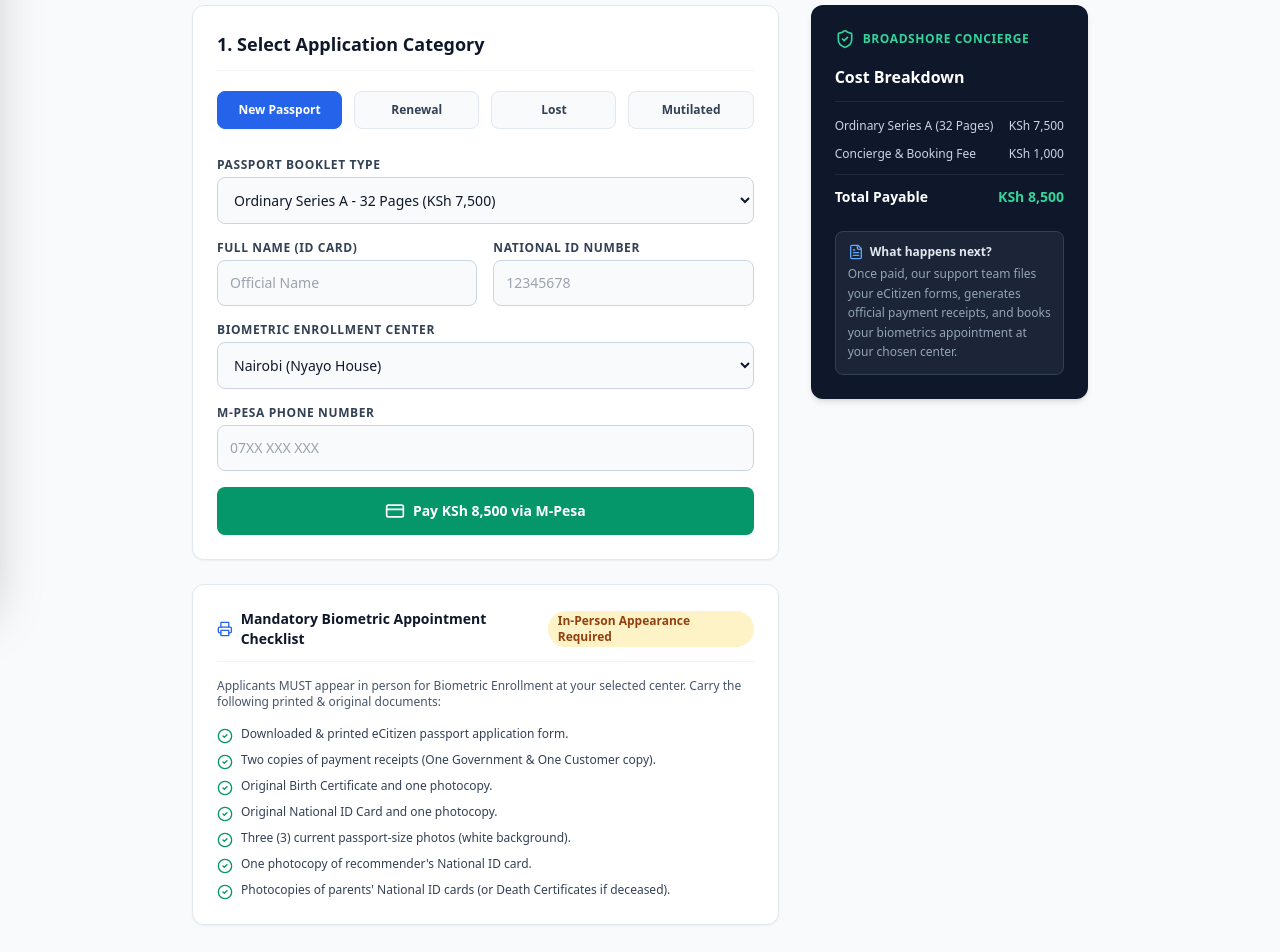
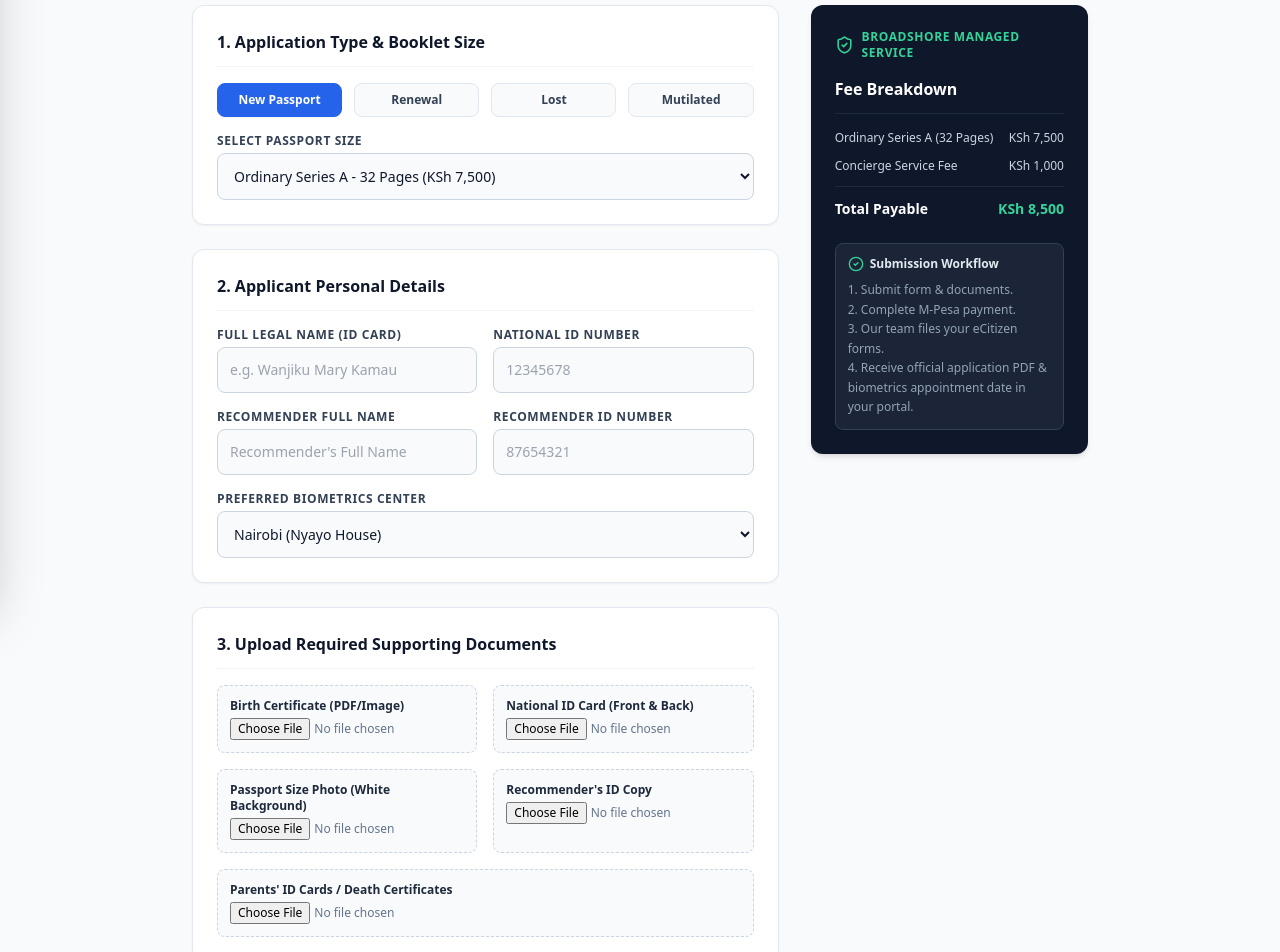
Before and after one commit to protichenoch1/broadshoree, a Next.js app: page /passport in a window 1280 px wide. Shown: the part 200-1152 px from the top of the page. Built offline with nearby package versions, Linux system fonts and the light colour scheme.

Commit message:
Refactor Passport Application Page for clarity
Updated the passport application page to enhance user experience and clarity. Changed application type labels, adjusted form submission handling, and improved document upload sections.

```diff
--- a/app/passport/page.js
+++ b/app/passport/page.js
@@ -1,7 +1,7 @@
 'use client';
 
 import { useState } from 'react';
-import { ShieldCheck, CreditCard, FileText, CheckCircle2, AlertTriangle, Printer } from 'lucide-react';
+import { ShieldCheck, CreditCard, Upload, CheckCircle2, AlertTriangle, FileText } from 'lucide-react';
 
 export default function PassportPage() {
   const [applicationType, setApplicationType] = useState('new');
@@ -9,7 +9,6 @@ export default function PassportPage() {
   const [phoneNumber, setPhoneNumber] = useState('');
   const [loading, setLoading] = useState(false);
 
-  // Broadshore concierge package pricing
   const fees = {
     series_a: { name: 'Ordinary Series A (32 Pages)', officialFee: 7500, serviceFee: 1000 },
     series_b: { name: 'Ordinary Series B (48 Pages)', officialFee: 9500, serviceFee: 1000 },
@@ -19,29 +18,31 @@ export default function PassportPage() {
   const selectedFee = fees[passportType];
   const totalAmount = selectedFee.officialFee + selectedFee.serviceFee;
 
-  const handlePayment = (e) => {
+  const handleFormSubmit = (e) => {
     e.preventDefault();
     setLoading(true);
 
     setTimeout(() => {
       setLoading(false);
-      alert(`M-Pesa STK Push sent to ${phoneNumber} for KSh ${totalAmount.toLocaleString()}. Enter your PIN to complete application assistance.`);
+      alert(`Details & documents saved! M-Pesa prompt sent to ${phoneNumber} for KSh ${totalAmount.toLocaleString()}.`);
     }, 1500);
   };
 
   return (
     <div className="max-w-4xl mx-auto space-y-8">
       <div>
-        <h1 className="text-2xl md:text-3xl font-bold text-slate-900">eCitizen Passport Guidance & Application</h1>
-        <p className="text-slate-600 text-sm mt-1">Direct assistance for eCitizen form filing, fee processing, and biometrics booking.</p>
+        <h1 className="text-2xl md:text-3xl font-bold text-slate-900">eCitizen Passport Application Portal</h1>
+        <p className="text-slate-600 text-sm mt-1">Submit your details and mandatory documents for guided eCitizen application processing.</p>
       </div>
 
-      <div className="grid grid-cols-1 lg:grid-cols-3 gap-8">
+      <form onSubmit={handleFormSubmit} className="grid grid-cols-1 lg:grid-cols-3 gap-8">
 
-        {/* Main Application Form */}
+        {/* Main Application Intake Section */}
         <div className="lg:col-span-2 space-y-6">
-          <div className="bg-white border border-slate-200 p-6 rounded-xl shadow-sm space-y-5">
-            <h2 className="text-lg font-bold text-slate-900 border-b border-slate-100 pb-3">1. Select Application Category</h2>
+
+          {/* Step 1: Category & Type */}
+          <div className="bg-white border border-slate-200 p-6 rounded-xl shadow-sm space-y-4">
+            <h2 className="text-base font-bold text-slate-900 border-b border-slate-100 pb-3">1. Application Type & Booklet Size</h2>
 
             <div className="grid grid-cols-2 sm:grid-cols-4 gap-3">
               {[
@@ -54,7 +55,7 @@ export default function PassportPage() {
                   key={cat.id}
                   type="button"
                   onClick={() => setApplicationType(cat.id)}
-                  className={`py-2.5 px-3 text-xs font-bold rounded-lg border text-center transition ${
+                  className={`py-2 px-3 text-xs font-bold rounded-lg border text-center transition ${
                     applicationType === cat.id
                       ? 'bg-blue-600 text-white border-blue-600 shadow-sm'
                       : 'bg-slate-50 text-slate-700 border-slate-200 hover:bg-slate-100'
@@ -65,9 +66,8 @@ export default function PassportPage() {
               ))}
             </div>
 
-            <form onSubmit={handlePayment} className="space-y-4 pt-2">
             <div>
-                <label className="block text-xs font-bold uppercase tracking-wider text-slate-700 mb-1">Passport Booklet Type</label>
+              <label className="block text-xs font-bold uppercase tracking-wider text-slate-700 mb-1">Select Passport Size</label>
               <select
                 value={passportType}
                 onChange={(e) => setPassportType(e.target.value)}
@@ -78,11 +78,16 @@ export default function PassportPage() {
                 <option value="series_c">Ordinary Series C - 64 Pages (KSh 12,500)</option>
               </select>
             </div>
+          </div>
+
+          {/* Step 2: Personal Details */}
+          <div className="bg-white border border-slate-200 p-6 rounded-xl shadow-sm space-y-4">
+            <h2 className="text-base font-bold text-slate-900 border-b border-slate-100 pb-3">2. Applicant Personal Details</h2>
 
             <div className="grid grid-cols-1 sm:grid-cols-2 gap-4">
               <div>
-                  <label className="block text-xs font-bold uppercase tracking-wider text-slate-700 mb-1">Full Name (ID Card)</label>
-                  <input type="text" required placeholder="Official Name" className="w-full bg-slate-50 border border-slate-300 rounded-lg p-3 text-sm text-slate-900" />
+                <label className="block text-xs font-bold uppercase tracking-wider text-slate-700 mb-1">Full Legal Name (ID Card)</label>
+                <input type="text" required placeholder="e.g. Wanjiku Mary Kamau" className="w-full bg-slate-50 border border-slate-300 rounded-lg p-3 text-sm text-slate-900" />
               </div>
               <div>
                 <label className="block text-xs font-bold uppercase tracking-wider text-slate-700 mb-1">National ID Number</label>
@@ -90,8 +95,19 @@ export default function PassportPage() {
               </div>
             </div>
 
+            <div className="grid grid-cols-1 sm:grid-cols-2 gap-4">
               <div>
-                <label className="block text-xs font-bold uppercase tracking-wider text-slate-700 mb-1">Biometric Enrollment Center</label>
+                <label className="block text-xs font-bold uppercase tracking-wider text-slate-700 mb-1">Recommender Full Name</label>
+                <input type="text" required placeholder="Recommender's Full Name" className="w-full bg-slate-50 border border-slate-300 rounded-lg p-3 text-sm text-slate-900" />
+              </div>
+              <div>
+                <label className="block text-xs font-bold uppercase tracking-wider text-slate-700 mb-1">Recommender ID Number</label>
+                <input type="text" required placeholder="87654321" className="w-full bg-slate-50 border border-slate-300 rounded-lg p-3 text-sm text-slate-900" />
+              </div>
+            </div>
+
+            <div>
+              <label className="block text-xs font-bold uppercase tracking-wider text-slate-700 mb-1">Preferred Biometrics Center</label>
               <select className="w-full bg-slate-50 border border-slate-300 rounded-lg p-3 text-sm text-slate-900 font-medium">
                 <option value="nairobi">Nairobi (Nyayo House)</option>
                 <option value="mombasa">Mombasa</option>
@@ -102,6 +118,67 @@ export default function PassportPage() {
                 <option value="kisii">Kisii</option>
               </select>
             </div>
+          </div>
+
+          {/* Step 3: File Uploads */}
+          <div className="bg-white border border-slate-200 p-6 rounded-xl shadow-sm space-y-4">
+            <h2 className="text-base font-bold text-slate-900 border-b border-slate-100 pb-3">3. Upload Required Supporting Documents</h2>
+
+            <div className="grid grid-cols-1 sm:grid-cols-2 gap-4 text-xs">
+
+              <div className="border border-dashed border-slate-300 p-3 rounded-lg bg-slate-50">
+                <label className="block font-bold text-slate-800 mb-1">Birth Certificate (PDF/Image)</label>
+                <input type="file" required accept="image/*,.pdf" className="w-full text-slate-500" />
+              </div>
+
+              <div className="border border-dashed border-slate-300 p-3 rounded-lg bg-slate-50">
+                <label className="block font-bold text-slate-800 mb-1">National ID Card (Front & Back)</label>
+                <input type="file" required accept="image/*,.pdf" className="w-full text-slate-500" />
+              </div>
+
+              <div className="border border-dashed border-slate-300 p-3 rounded-lg bg-slate-50">
+                <label className="block font-bold text-slate-800 mb-1">Passport Size Photo (White Background)</label>
+                <input type="file" required accept="image/*" className="w-full text-slate-500" />
+              </div>
+
+              <div className="border border-dashed border-slate-300 p-3 rounded-lg bg-slate-50">
+                <label className="block font-bold text-slate-800 mb-1">Recommender's ID Copy</label>
+                <input type="file" required accept="image/*,.pdf" className="w-full text-slate-500" />
+              </div>
+
+              <div className="border border-dashed border-slate-300 p-3 rounded-lg bg-slate-50 sm:col-span-2">
+                <label className="block font-bold text-slate-800 mb-1">Parents' ID Cards / Death Certificates</label>
+                <input type="file" accept="image/*,.pdf" className="w-full text-slate-500" />
+              </div>
+
+              {/* Conditional Uploads based on Category */}
+              {(applicationType === 'renewal' || applicationType === 'mutilated') && (
+                <div className="border border-dashed border-blue-300 p-3 rounded-lg bg-blue-50 sm:col-span-2">
+                  <label className="block font-bold text-blue-900 mb-1">Old Passport Copy (Last 3 Pages)</label>
+                  <input type="file" required accept="image/*,.pdf" className="w-full text-blue-800" />
+                </div>
+              )}
+
+              {applicationType === 'lost' && (
+                <div className="border border-dashed border-amber-300 p-3 rounded-lg bg-amber-50 sm:col-span-2 space-y-2">
+                  <label className="block font-bold text-amber-900">Lost Passport Extras (Sworn Affidavit + Police Abstract)</label>
+                  <input type="file" required accept="image/*,.pdf" className="w-full text-amber-800" />
+                </div>
+              )}
+
+              {applicationType === 'mutilated' && (
+                <div className="border border-dashed border-amber-300 p-3 rounded-lg bg-amber-50 sm:col-span-2 space-y-2">
+                  <label className="block font-bold text-amber-900">Mutilated Passport Sworn Affidavit & Explanation</label>
+                  <input type="file" required accept="image/*,.pdf" className="w-full text-amber-800" />
+                </div>
+              )}
+
+            </div>
+          </div>
+
+          {/* Step 4: Payment Submission */}
+          <div className="bg-white border border-slate-200 p-6 rounded-xl shadow-sm space-y-4">
+            <h2 className="text-base font-bold text-slate-900 border-b border-slate-100 pb-3">4. Payment & Final Submission</h2>
 
             <div>
               <label className="block text-xs font-bold uppercase tracking-wider text-slate-700 mb-1">M-Pesa Phone Number</label>
@@ -121,94 +198,21 @@ export default function PassportPage() {
               className="w-full bg-emerald-600 hover:bg-emerald-700 text-white font-bold py-3.5 rounded-lg transition flex items-center justify-center gap-2 shadow-sm text-sm"
             >
               <CreditCard className="w-5 h-5" />
-                {loading ? 'Initiating M-Pesa...' : `Pay KSh ${totalAmount.toLocaleString()} via M-Pesa`}
+              {loading ? 'Processing Submission...' : `Submit Application & Pay KSh ${totalAmount.toLocaleString()}`}
             </button>
-            </form>
           </div>
 
-          {/* Interactive Dynamic Biometric Document Checklist */}
-          <div className="bg-white border border-slate-200 p-6 rounded-xl shadow-sm space-y-4">
-            <div className="flex items-center justify-between border-b border-slate-100 pb-3">
-              <h3 className="font-bold text-slate-900 text-sm flex items-center gap-2">
-                <Printer className="w-4 h-4 text-blue-600" /> Mandatory Biometric Appointment Checklist
-              </h3>
-              <span className="text-xs bg-amber-100 text-amber-800 font-bold px-2.5 py-0.5 rounded-full">In-Person Appearance Required</span>
         </div>
 
-            <p className="text-xs text-slate-600">
-              Applicants MUST appear in person for Biometric Enrollment at your selected center. Carry the following printed & original documents:
-            </p>
-
-            <ul className="space-y-2 text-xs text-slate-700">
-              <li className="flex items-start gap-2">
-                <CheckCircle2 className="w-4 h-4 text-emerald-600 shrink-0 mt-0.5" />
-                <span>Downloaded & printed eCitizen passport application form.</span>
-              </li>
-              <li className="flex items-start gap-2">
-                <CheckCircle2 className="w-4 h-4 text-emerald-600 shrink-0 mt-0.5" />
-                <span>Two copies of payment receipts (One Government & One Customer copy).</span>
-              </li>
-              <li className="flex items-start gap-2">
-                <CheckCircle2 className="w-4 h-4 text-emerald-600 shrink-0 mt-0.5" />
-                <span>Original Birth Certificate and one photocopy.</span>
-              </li>
-              <li className="flex items-start gap-2">
-                <CheckCircle2 className="w-4 h-4 text-emerald-600 shrink-0 mt-0.5" />
-                <span>Original National ID Card and one photocopy.</span>
-              </li>
-              <li className="flex items-start gap-2">
-                <CheckCircle2 className="w-4 h-4 text-emerald-600 shrink-0 mt-0.5" />
-                <span>Three (3) current passport-size photos (white background).</span>
-              </li>
-              <li className="flex items-start gap-2">
-                <CheckCircle2 className="w-4 h-4 text-emerald-600 shrink-0 mt-0.5" />
-                <span>One photocopy of recommender's National ID card.</span>
-              </li>
-              <li className="flex items-start gap-2">
-                <CheckCircle2 className="w-4 h-4 text-emerald-600 shrink-0 mt-0.5" />
-                <span>Photocopies of parents' National ID cards (or Death Certificates if deceased).</span>
-              </li>
-
-              {/* Conditional Items for Renewal / Replacement */}
-              {(applicationType === 'renewal' || applicationType === 'mutilated') && (
-                <li className="flex items-start gap-2 bg-blue-50 p-2 rounded border border-blue-100 text-blue-900 font-medium">
-                  <CheckCircle2 className="w-4 h-4 text-blue-600 shrink-0 mt-0.5" />
-                  <span>Old passport for replacement plus photocopies of the last three (3) pages.</span>
-                </li>
-              )}
-
-              {applicationType === 'lost' && (
-                <li className="flex items-start gap-2 bg-amber-50 p-2.5 rounded border border-amber-200 text-amber-900 font-medium space-y-1 block">
-                  <div className="flex items-center gap-1.5 font-bold">
-                    <AlertTriangle className="w-4 h-4 text-amber-600 shrink-0" /> Lost Passport Extras Required:
-                  </div>
-                  <p className="text-xs pl-5.5">• Sworn Affidavit</p>
-                  <p className="text-xs pl-5.5">• Official Police Abstract</p>
-                  <p className="text-xs pl-5.5">• Personal Explanation Letter explaining the loss</p>
-                </li>
-              )}
-
-              {applicationType === 'mutilated' && (
-                <li className="flex items-start gap-2 bg-amber-50 p-2.5 rounded border border-amber-200 text-amber-900 font-medium space-y-1 block">
-                  <div className="flex items-center gap-1.5 font-bold">
-                    <AlertTriangle className="w-4 h-4 text-amber-600 shrink-0" /> Mutilated Passport Extras Required:
-                  </div>
-                  <p className="text-xs pl-5.5">• Written explanation letter explaining circumstances of mutilation.</p>
-                </li>
-              )}
-            </ul>
-          </div>
+        {/* Sidebar Summary */}
+        <div className="space-y-6">
+          <div className="bg-slate-900 text-white p-6 rounded-xl shadow-md sticky top-24 space-y-6">
+            <div>
+              <div className="flex items-center gap-2 text-emerald-400 font-bold text-xs uppercase tracking-wider mb-4">
+                <ShieldCheck className="w-5 h-5" /> Broadshore Managed Service
               </div>
 
-        {/* Payment Summary Sidebar */}
-        <div className="space-y-6">
-          <div className="bg-slate-900 text-white p-6 rounded-xl shadow-md flex flex-col justify-between space-y-6">
-            <div>
-              <div className="flex items-center gap-2 text-emerald-400 font-bold text-xs uppercase tracking-wider mb-4">
-                <ShieldCheck className="w-5 h-5" /> Broadshore Concierge
-              </div>
-
-              <h3 className="text-base font-bold border-b border-slate-800 pb-3">Cost Breakdown</h3>
+              <h3 className="text-base font-bold border-b border-slate-800 pb-3">Fee Breakdown</h3>
 
               <div className="space-y-3 mt-4 text-xs">
                 <div className="flex justify-between text-slate-300">
@@ -216,7 +220,7 @@ export default function PassportPage() {
                   <span>KSh {selectedFee.officialFee.toLocaleString()}</span>
                 </div>
                 <div className="flex justify-between text-slate-300">
-                  <span>Concierge & Booking Fee</span>
+                  <span>Concierge Service Fee</span>
                   <span>KSh {selectedFee.serviceFee.toLocaleString()}</span>
                 </div>
                 <div className="border-t border-slate-800 pt-3 flex justify-between font-bold text-sm text-white">
@@ -226,18 +230,21 @@ export default function PassportPage() {
               </div>
             </div>
 
-            <div className="bg-slate-800/80 p-3 rounded-lg text-xs text-slate-400 space-y-1 border border-slate-700">
+            <div className="bg-slate-800/80 p-3 rounded-lg text-xs text-slate-400 space-y-2 border border-slate-700">
               <div className="flex items-center gap-1.5 text-slate-200 font-semibold">
-                <FileText className="w-4 h-4 text-blue-400" /> What happens next?
+                <CheckCircle2 className="w-4 h-4 text-emerald-400" /> Submission Workflow
               </div>
               <p className="text-slate-400 leading-relaxed">
-                Once paid, our support team files your eCitizen forms, generates official payment receipts, and books your biometrics appointment at your chosen center.
+                1. Submit form & documents.<br/>
+                2. Complete M-Pesa payment.<br/>
+                3. Our team files your eCitizen forms.<br/>
+                4. Receive official application PDF & biometrics appointment date in your portal.
               </p>
             </div>
           </div>
         </div>
 
-      </div>
+      </form>
     </div>
   );
 }
```
Lines whose indentation alone changed are shown as unchanged.
